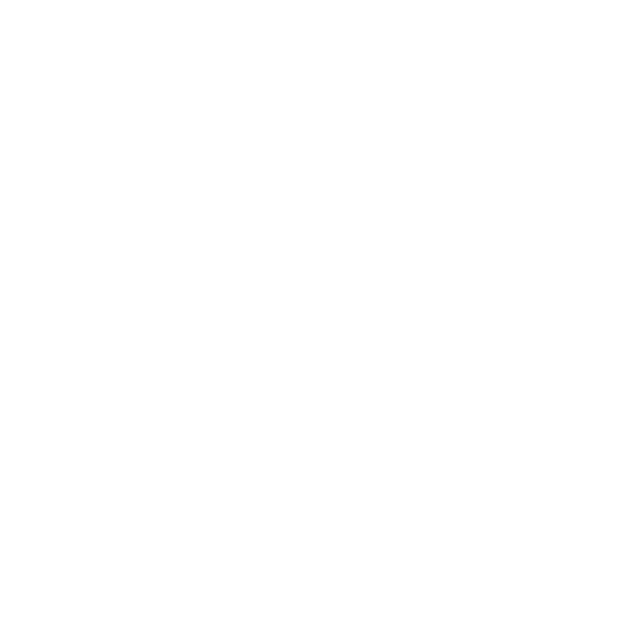
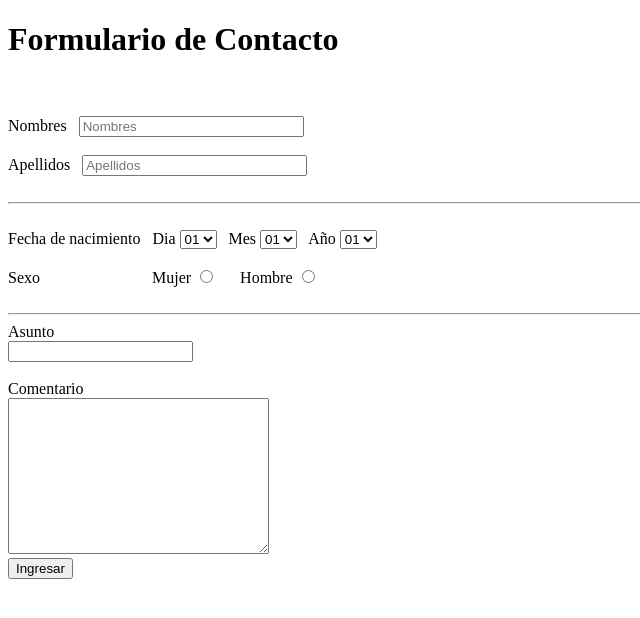
Before and after one commit to d4vidqueved0/guia-1-front-end, a plain HTML site: page index.html in a window 1280 px wide. Shown: the whole page, without its empty margins (0-640 px from the left). Drawn offline with Linux system fonts and the light colour scheme.

Commit message:
formulario de contacto completado

```diff
--- a/index.html
+++ b/index.html
@@ -3,9 +3,128 @@
 <head>
     <meta charset="UTF-8">
     <meta name="viewport" content="width=device-width, initial-scale=1.0">
-    <title>Document</title>
+    <title>Formulario contacto</title>
 </head>
 <body>
-
+    <h1>Formulario de Contacto</h1>
+    <form action="#" method="post">
+        <br>
+        <br>
+        <label for="nombres">Nombres</label>
+        &nbsp;
+        <input size="25" type="text" placeholder="Nombres" name="nombres" id="nombres">
+        <br>
+        <br>
+        <label for="apellidos">Apellidos</label>
+        &nbsp;
+        <input size="25" type="text" placeholder="Apellidos" name="apellidos" id="apellidos">
+        <br>
+        <br>
+        <hr>
+        <br>
+        <span>Fecha de nacimiento</span>
+        &nbsp;
+        <label for="dia">Dia</label>
+        <select name="dia" id="dia">
+            <option value="1">01</option>
+            <option value="2">02</option>
+            <option value="3">03</option>
+            <option value="4">04</option>
+            <option value="5">05</option>
+            <option value="6">06</option>
+            <option value="7">07</option>
+            <option value="8">08</option>
+            <option value="9">09</option>
+            <option value="10">10</option>
+            <option value="11">11</option>
+            <option value="12">12</option>
+            <option value="13">13</option>
+            <option value="14">14</option>
+            <option value="15">15</option>
+            <option value="16">16</option>
+            <option value="17">17</option>
+            <option value="18">18</option>
+            <option value="19">19</option>
+            <option value="20">20</option>
+            <option value="21">21</option>
+            <option value="22">22</option>
+            <option value="23">23</option>
+            <option value="24">24</option>
+            <option value="25">25</option>
+            <option value="26">26</option>
+            <option value="27">27</option>
+            <option value="28">28</option>
+            <option value="29">29</option>
+            <option value="30">30</option>
+            <option value="31">31</option>
+        </select>
+        </select>
+        &nbsp;
+        <label for="mes">Mes</label>
+        <select name="mes" id="mes">
+            <option value="1">01</option>
+            <option value="2">02</option>
+            <option value="3">03</option>
+            <option value="4">04</option>
+            <option value="5">05</option>
+            <option value="6">06</option>
+            <option value="7">07</option>
+            <option value="8">08</option>
+            <option value="9">09</option>
+            <option value="10">10</option>
+            <option value="11">11</option>
+            <option value="12">12</option>
+        </select>
+        &nbsp;
+        <label for="año">Año</label>
+        <select name="año" id="año">
+            <option value="1">01</option>
+            <option value="2">02</option>
+            <option value="3">03</option>
+            <option value="4">04</option>
+            <option value="5">05</option>
+            <option value="6">06</option>
+            <option value="7">07</option>
+            <option value="8">08</option>
+            <option value="9">09</option>
+            <option value="10">10</option>
+            <option value="11">11</option>
+            <option value="12">12</option>
+            <option value="13">13</option>
+            <option value="14">14</option>
+            <option value="15">15</option>
+            <option value="16">16</option>
+            <option value="17">17</option>
+            <option value="18">18</option>
+            <option value="19">19</option>
+            <option value="20">20</option>
+            <option value="21">21</option>
+            <option value="22">22</option>
+            <option value="23">23</option>
+            <option value="24">24</option>
+        </select>
+        <br>
+        <br>
+        <span>Sexo</span>
+        &nbsp;&nbsp;&nbsp;&nbsp;&nbsp;&nbsp;&nbsp;&nbsp;&nbsp;&nbsp;&nbsp;&nbsp;&nbsp;&nbsp;&nbsp;&nbsp;&nbsp;&nbsp;&nbsp;&nbsp;&nbsp;&nbsp;&nbsp;&nbsp;&nbsp;&nbsp;
+        <label for="mujer">Mujer</label>
+        <input type="radio" name="sexo" id="mujer">
+        &nbsp;&nbsp;&nbsp;&nbsp;
+        <label for="hombre">Hombre</label>
+        <input type="radio" name="sexo" id="hombre">
+        <br>
+        <br>
+        <hr>
+        <label for="asunto">Asunto</label>
+        <br>
+        <input type="text" name="asunto" id="asunto">
+        <br>
+        <br>
+        <label for="comentario">Comentario</label>
+        <br>
+        <textarea name="comentario" id="" cols="30" rows="10"></textarea>
+        <br>
+        <input type="submit" value="Ingresar">
+    </form>
 </body>
 </html>
```
